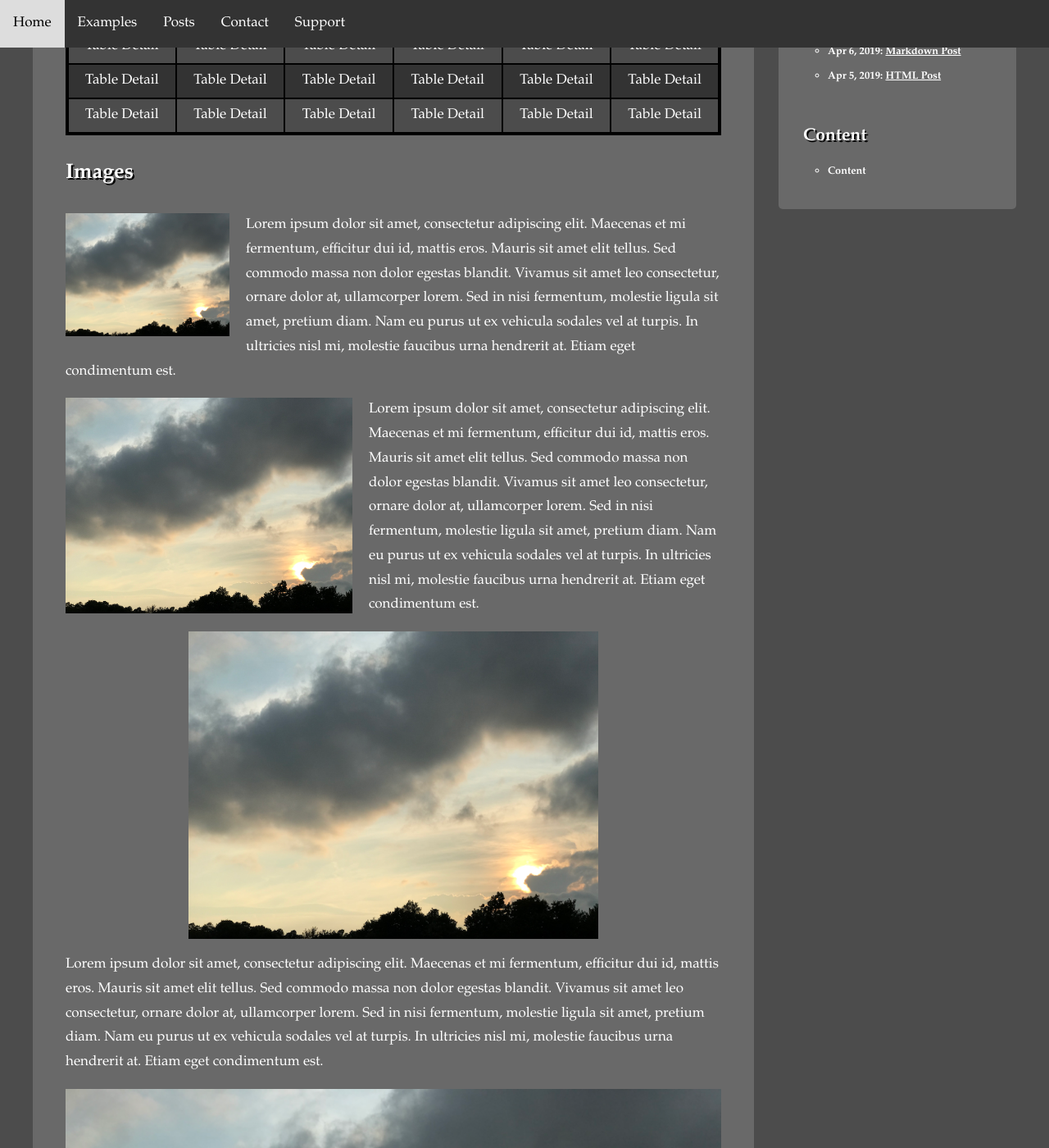
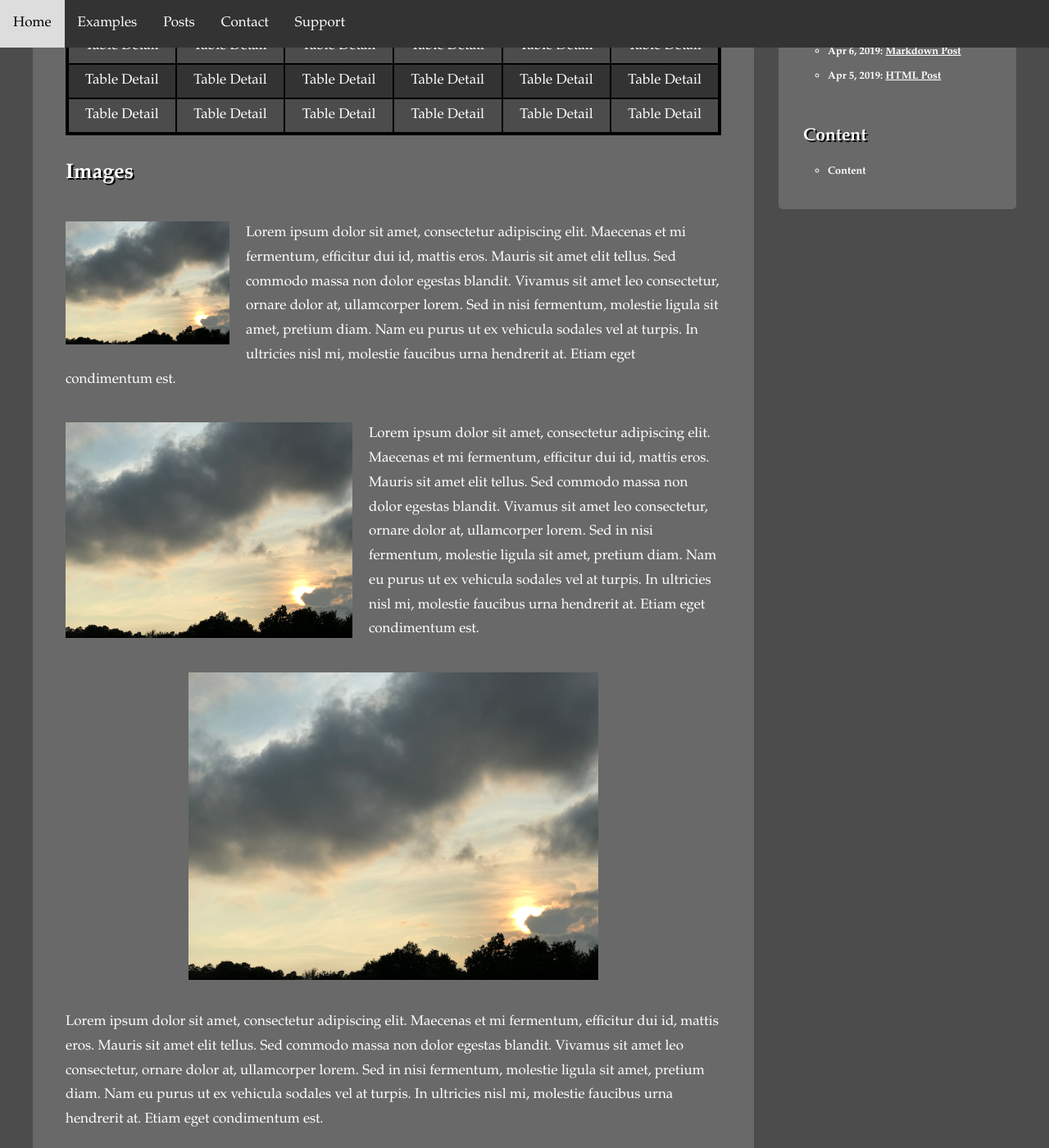
Before and after one commit to sutterj/jekylldark, a Jekyll site: the page built from pages/examples.html, in a window 1280 px wide and 1400 px high, scrolled down 516 px. Shown: the whole window at 82% size. Built offline with Jekyll 4.4.1, drawn with Linux system fonts in a browser that asks for light colours; nearby versions of some CDN libraries.

Commit message:
Update _elementstyle.scss

```diff
--- a/_sass/components/_elementstyle.scss
+++ b/_sass/components/_elementstyle.scss
@@ -25,6 +25,10 @@ h5 {
 
 h6 {
   font-size: 0.75em;
+}
+
+p {
+  padding: 10px 0 10px 0;
 }
 
 a.text-link:link {
@@ -86,8 +90,8 @@ table {
 }
 
 img {
-  margin: 0;
   max-width: 100%;
+  padding: 10px 0 10px 0;
 }
 
 .left {
@@ -119,5 +123,9 @@ img {
 }
 
 .full {
+  display: block;
+  float: none;
+  margin-left:auto;
+  margin-right:auto;
   width: 100%;
 }
```
